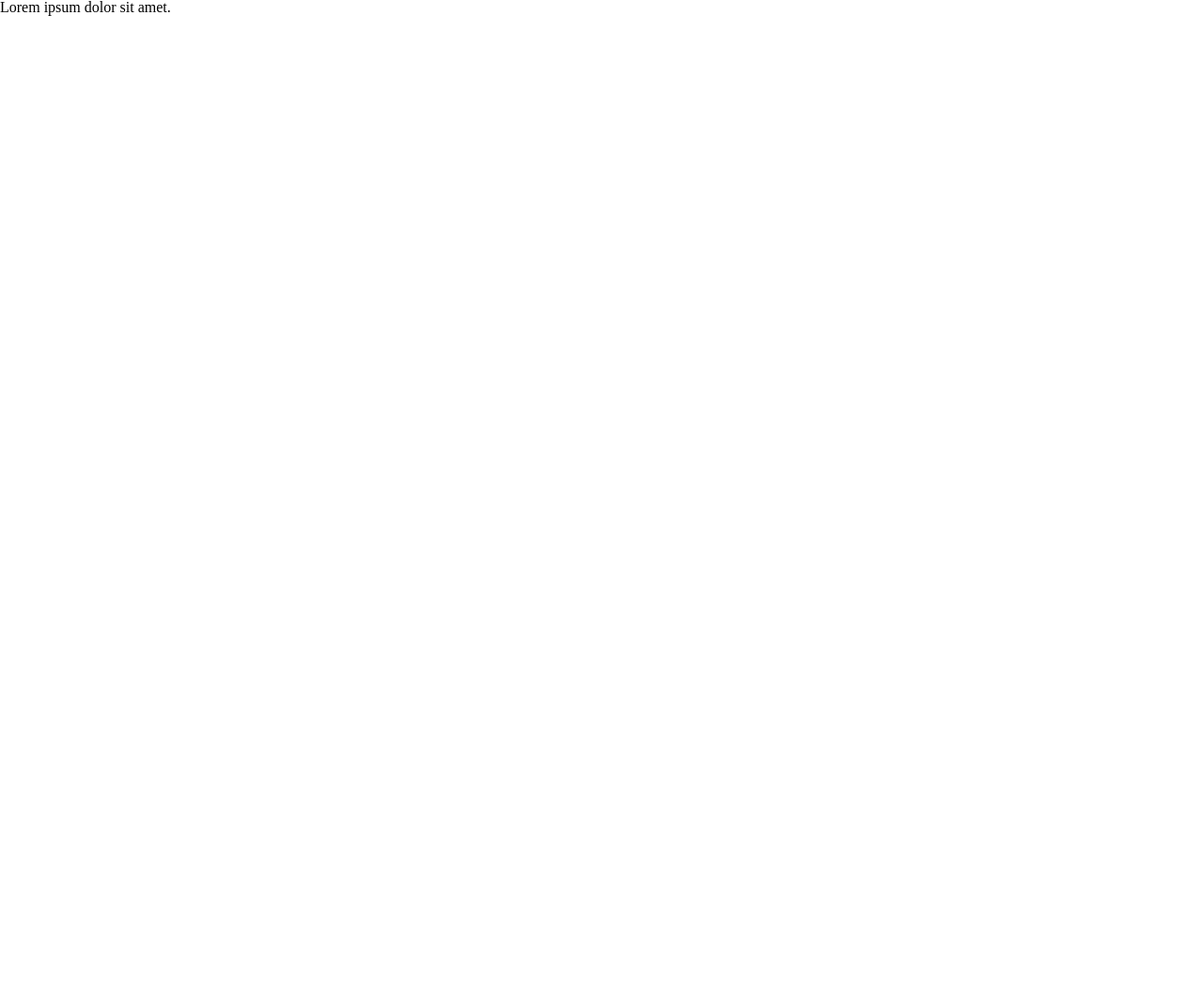
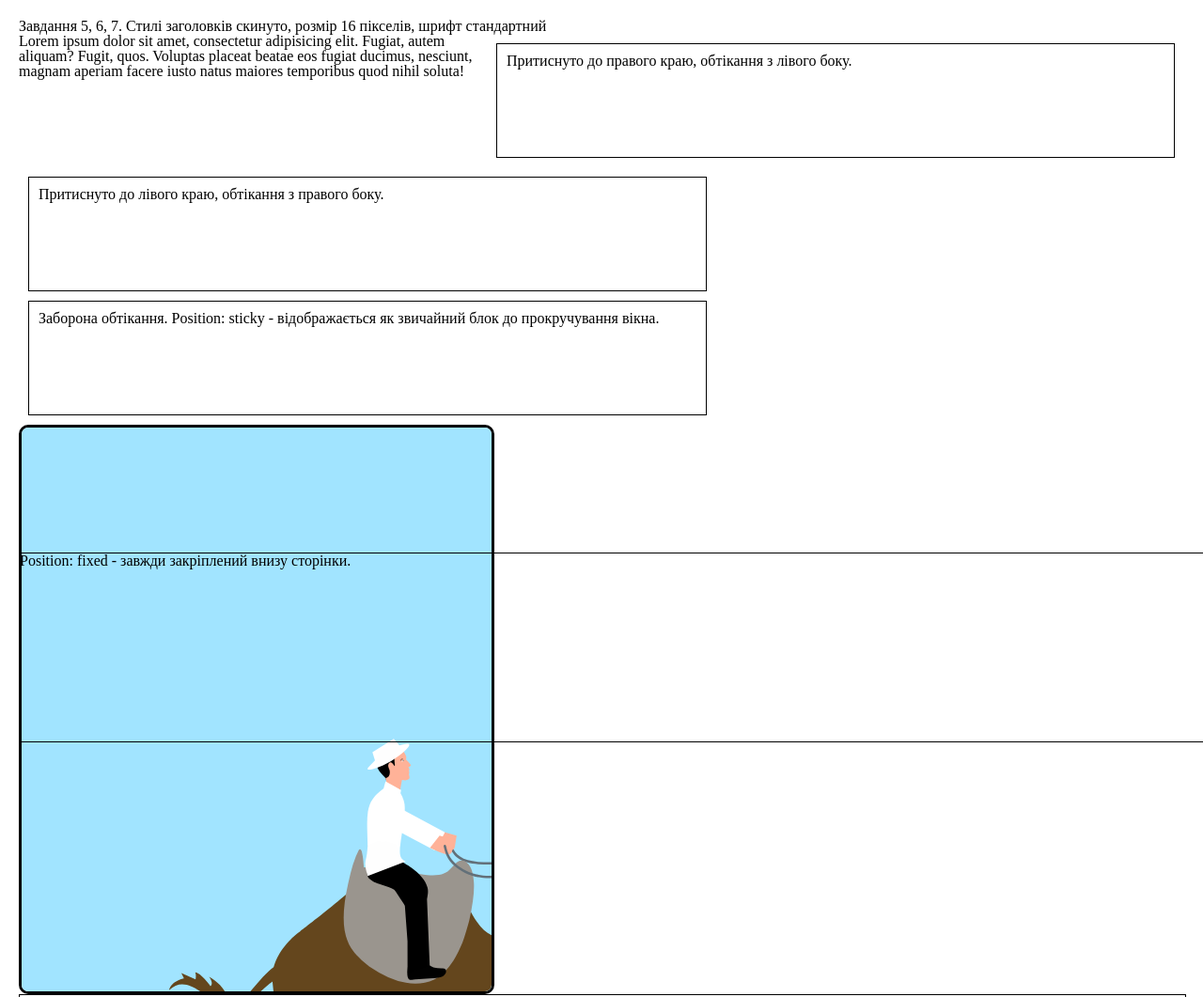
Before and after one commit to eugeneskryaga/Hillel-home-work-7, a plain HTML site: page reset.html in a window 1280 px wide. Shown: the top 1061 px of the page at 94% size. Before the commit the page ends 800 px from the top, so only its background shows below. Drawn offline with nearby package versions, Linux system fonts and the light colour scheme.

Commit message:
tasks 5, 6, 7

```diff
--- a/reset.html
+++ b/reset.html
@@ -19,6 +19,41 @@ https://cdn.jsdelivr.net/npm/reset-css@5.0.2/reset.min.css
     <title>Document</title>
   </head>
   <body>
-    <h1>Lorem ipsum dolor sit amet.</h1>
+    <h1>
+      Завдання 5, 6, 7. Стилі заголовків скинуто, розмір 16 пікселів, шрифт
+      стандартний
+    </h1>
+    <section class="right">
+      Притиснуто до правого краю, обтікання з лівого боку.
+    </section>
+    <section class="left">
+      Притиснуто до лівого краю, обтікання з правого боку.
+    </section>
+    <p>
+      Lorem ipsum dolor sit amet, consectetur adipisicing elit. Fugiat, autem
+      aliquam? Fugit, quos. Voluptas placeat beatae eos fugiat ducimus,
+      nesciunt, magnam aperiam facere iusto natus maiores temporibus quod nihil
+      soluta!
+    </p>
+    <section class="clear">
+      Заборона обтікання. Position: sticky - відображається як звичайний блок до
+      прокручування вікна.
+    </section>
+    <div class="overflow">
+      <img
+        src="./man-5728883.svg"
+        alt="man"
+      />
+    </div>
+    <div class="relative">
+      <div class="smaller">
+        Position: absolute - спозіціоновано відносто батьківського блоку з
+        position: relative
+      </div>
+    </div>
+    <div></div>
+    <div class="fixed">
+      <p>Position: fixed - завжди закріплений внизу сторінки.</p>
+    </div>
   </body>
 </html>
--- a/style/reset.css
+++ b/style/reset.css
@@ -0,0 +1,60 @@
+body, section {
+    margin: 10px;
+    padding: 10px;
+}
+section {
+    width: 700px;
+    height: 100px;
+    border: 1px solid black;
+
+}
+
+.left {
+    float: left;
+}
+
+.right {
+    float: right;
+}
+
+.clear {
+    clear: both;
+    position: sticky;
+    top: 40px;
+}
+
+.overflow {
+    width: 500px;
+    height: 500px;
+    border: 3px solid black;
+    border-radius: 10px;
+    overflow: hidden;
+}
+
+div {
+    width: 100%;
+    height: 800px;
+    border: 1px solid black;
+    padding-bottom: 100px;
+}
+
+.smaller {
+    width: 100px;
+    height: 100px;
+    position: absolute;
+    top: 20px;
+    left: 50px;
+}
+
+.relative {
+    position: relative;
+    bottom: 0;
+}
+
+.fixed {
+    position: fixed;
+    width: 100%;
+    height: 100px;
+    border: 1px solid black;
+    bottom: 10px;
+}
```
Also changed, not shown: man-5728883.svg (added), style/normalize.css (line endings or trailing spaces).
